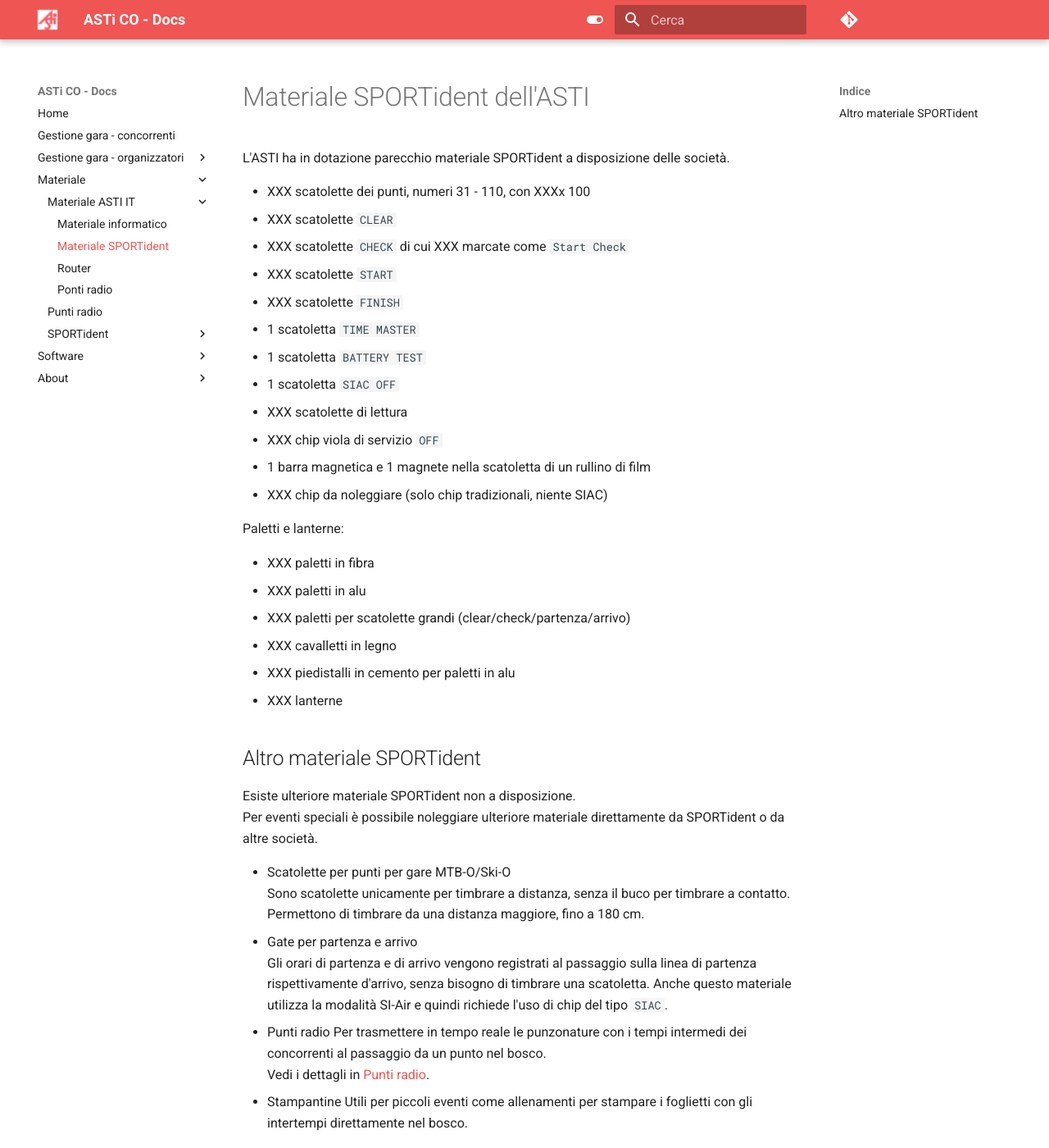
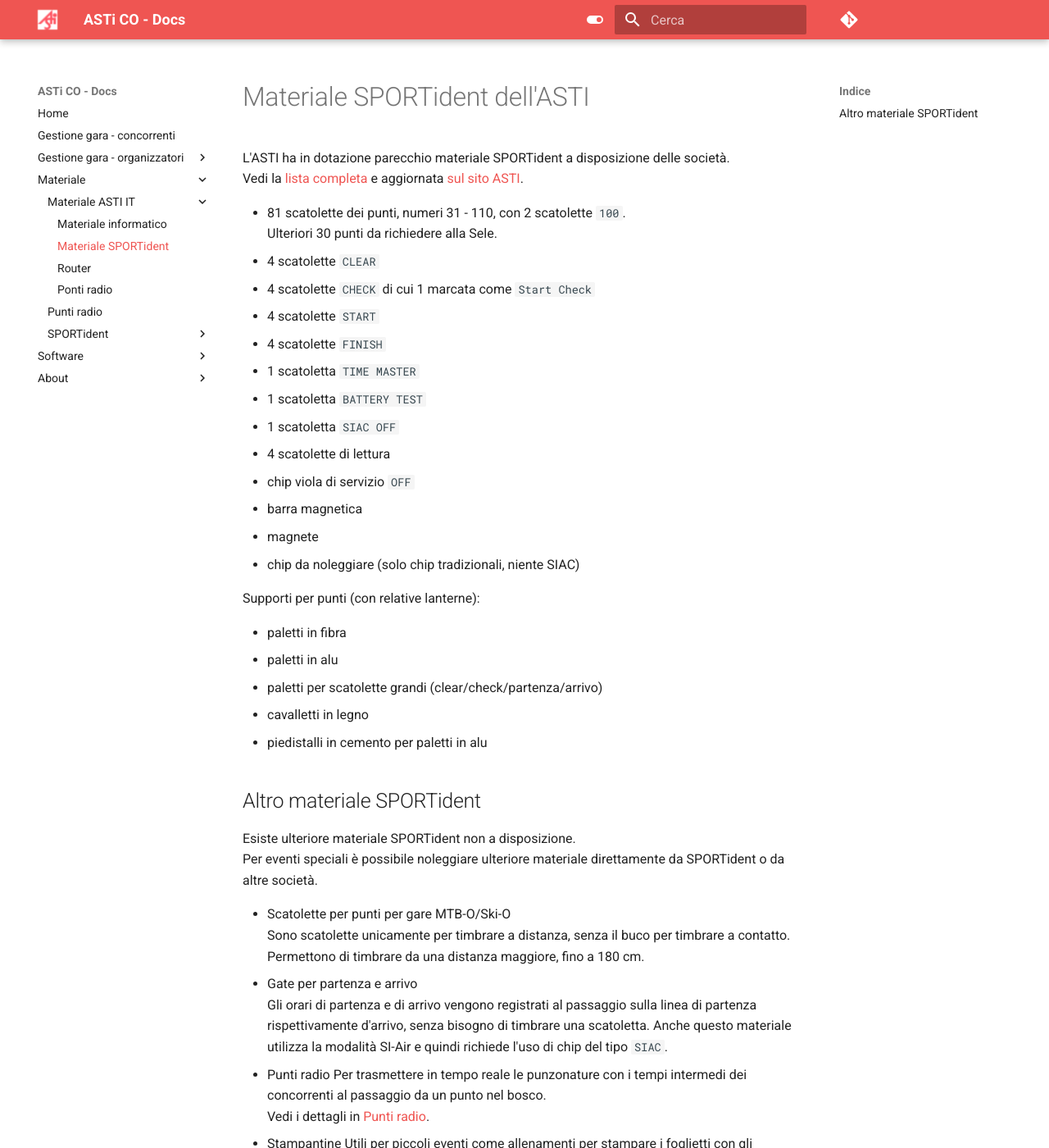
Before and after one commit to asti-co/doc, an MkDocs documentation site: the page built from docs/materiale/materiale_asti/materiale_sportident.md, in a window 1280 px wide and 1400 px high. Shown: the whole window at 82% size. Built offline with MkDocs 1.6.1 and Material for MkDocs 9.7.7, drawn with Linux system fonts in a browser that asks for light colours; comment, search, counter and statistics services are not loaded.

Commit message:
aggiornato materiale (scatola gialla) e link a doc

```diff
--- a/docs/materiale/materiale_asti/materiale_sportident.md
+++ b/docs/materiale/materiale_asti/materiale_sportident.md
@@ -1,28 +1,30 @@
 # Materiale SPORTident dell'ASTI
 
 L'ASTI ha in dotazione parecchio materiale SPORTident a disposizione delle società.
+Vedi la [lista completa](https://asti-ticino.ch/co/doc/2025/lista_materiale_2025.pdf) e aggiornata [sul sito ASTI](https://asti-ticino.ch/co/index.php?folder=doc&main=doc).
 
-- XXX scatolette dei punti, numeri 31 - 110, con XXXx 100
-- XXX scatolette `CLEAR`
-- XXX scatolette `CHECK` di cui XXX marcate come `Start Check`
-- XXX scatolette `START`
-- XXX scatolette `FINISH`
+- 81 scatolette dei punti, numeri 31 - 110, con 2 scatolette `100`.
+Ulteriori 30 punti da richiedere alla Sele.
+- 4 scatolette `CLEAR`
+- 4 scatolette `CHECK` di cui 1 marcata come `Start Check`
+- 4 scatolette `START`
+- 4 scatolette `FINISH`
 - 1 scatoletta `TIME MASTER`
 - 1 scatoletta `BATTERY TEST`
 - 1 scatoletta `SIAC OFF`
-- XXX scatolette di lettura
-- XXX chip viola di servizio `OFF`
-- 1 barra magnetica e 1 magnete nella scatoletta di un rullino di film
-- XXX chip da noleggiare (solo chip tradizionali, niente SIAC)
+- 4 scatolette di lettura
+- chip viola di servizio `OFF`
+- barra magnetica
+- magnete
+- chip da noleggiare (solo chip tradizionali, niente SIAC)
 
-Paletti e lanterne:
+Supporti per punti (con relative lanterne):
 
-- XXX paletti in fibra
-- XXX paletti in alu
-- XXX paletti per scatolette grandi (clear/check/partenza/arrivo)
-- XXX cavalletti in legno
-- XXX piedistalli in cemento per paletti in alu
-- XXX lanterne
+- paletti in fibra
+- paletti in alu
+- paletti per scatolette grandi (clear/check/partenza/arrivo)
+- cavalletti in legno
+- piedistalli in cemento per paletti in alu
 
 ## Altro materiale SPORTident
 
```
Also changed, not shown: docs/materiale/materiale_asti/index.md (+4 -1 lines), docs/materiale/materiale_asti/materiale_informatico.md (+10 -10 lines).
